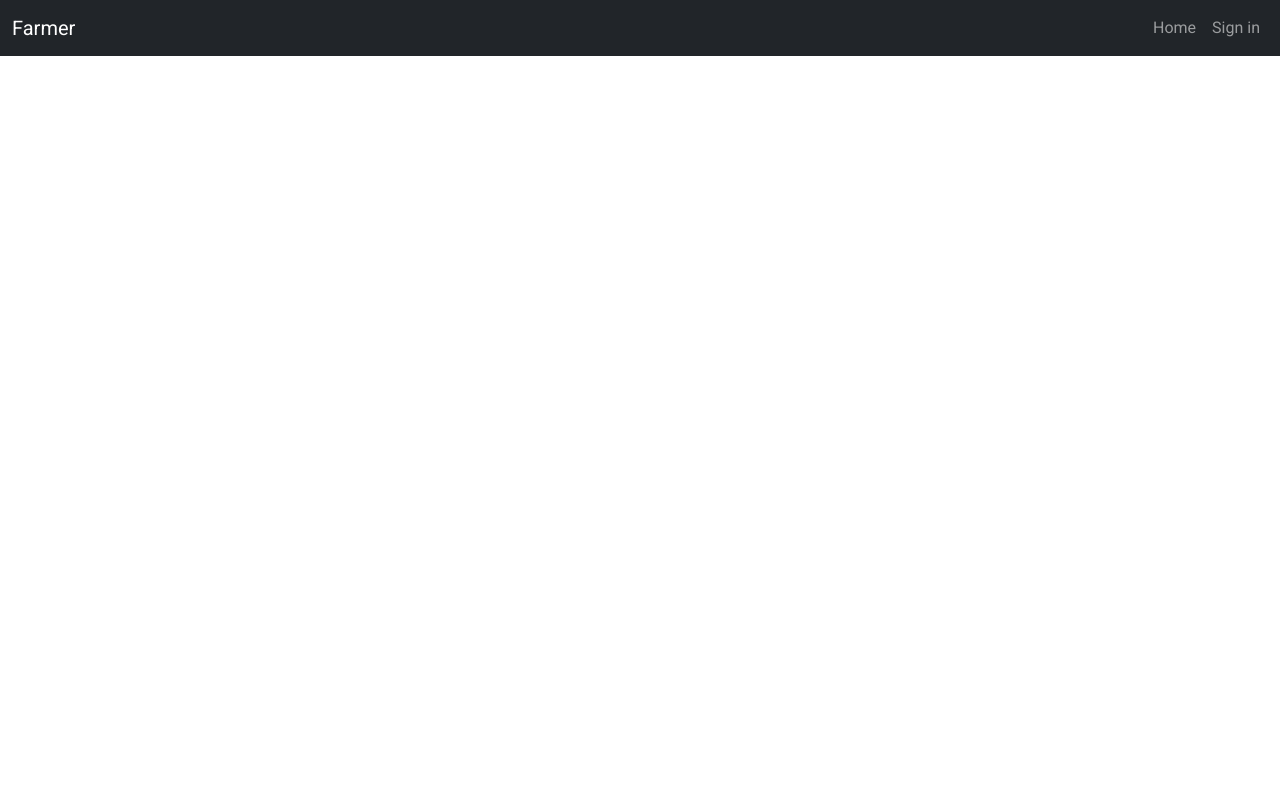
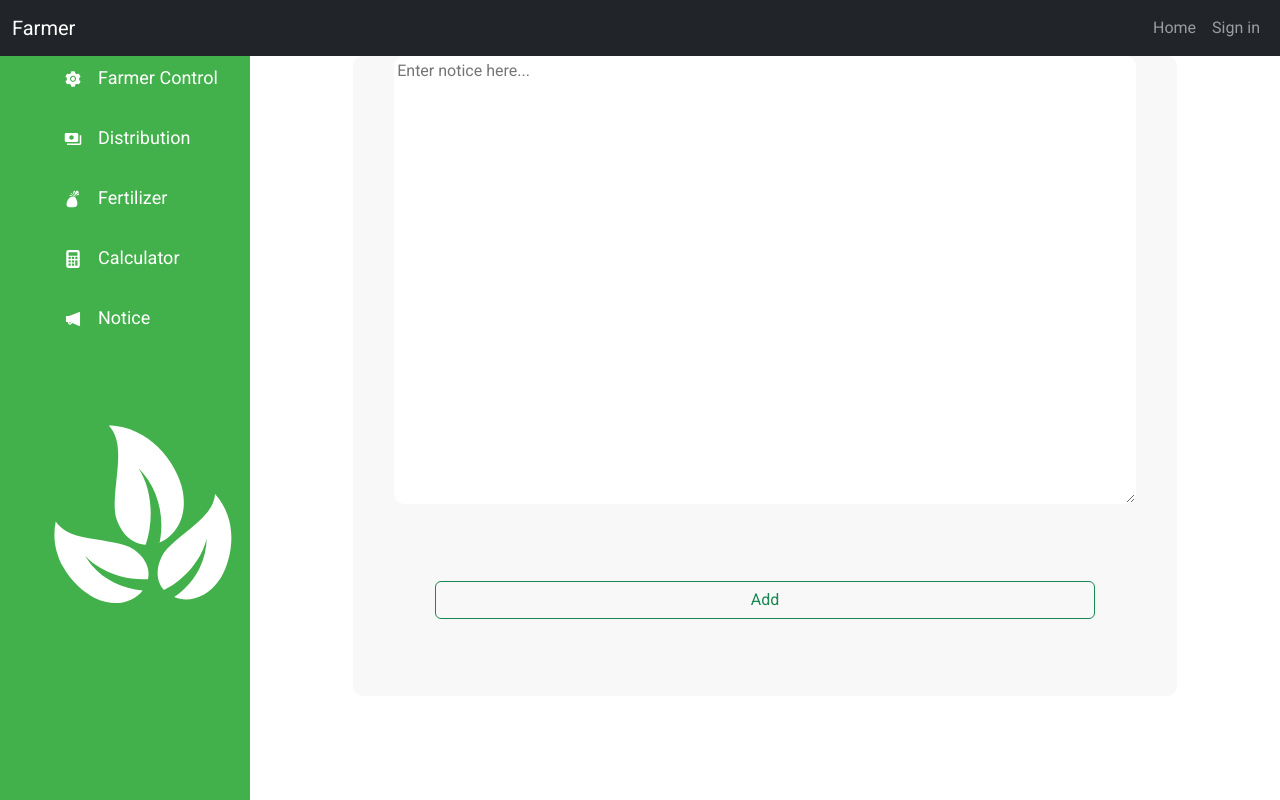
Before and after one commit to amilaupendra/Boothaya, a React (Create React App) app: page /notice in a window 1280 px wide. Before the commit this address had no page. Built offline with nearby package versions, Linux system fonts and the light colour scheme.

Commit message:
all functions added

```diff
--- a/src/App.js
+++ b/src/App.js
@@ -12,6 +12,7 @@ import Calculator from './pages/calculator/Calculator';
 // import { Calculate } from '@mui/icons-material';
 import Fertilizer from './pages/fertilizer/Fertilizer';
 import Distribution from './pages/distribution/Distribution';
+import Notice from './pages/notice/Notice';
 
 function App() {
 
@@ -32,6 +33,7 @@ function App() {
       <Route exact path="/farmercontrol" element={<FarmerControl />} />
       <Route exact path="/fertilizer" element={<Fertilizer />} />
       <Route exact path='/distribution' element={<Distribution />} />
+      <Route exact path="/notice" element={<Notice/>} />
 
 
       </Routes>
--- a/src/Components/sidebar/Sidebardata.jsx
+++ b/src/Components/sidebar/Sidebardata.jsx
@@ -3,9 +3,7 @@ import { AiFillSetting } from 'react-icons/ai';
 import { MdPayments } from 'react-icons/md';
 import { GiSwapBag } from 'react-icons/gi';
 import { BsFillCalculatorFill } from 'react-icons/bs';
-
-
-
+import { AiFillNotification} from 'react-icons/ai';
 
 
 export const SidebarData = [
@@ -33,4 +31,10 @@ export const SidebarData = [
         icon: <BsFillCalculatorFill/>,
         cName: 'nav-text'
     },
+    {
+        title: 'Notice',
+        path: '/notice',
+        icon: <AiFillNotification/>,
+        cName: 'nav-text'
+    },
 ];
--- a/src/pages/calculator/calculator.jsx
+++ b/src/pages/calculator/calculator.jsx
@@ -5,7 +5,7 @@ import Sidebar from '../../Components/sidebar/Sidebar';
 export default function Calculator() {
 
   const [firstNumber, setFirstNumber] = useState("");
-  const [secondNumber, setSecondNumber] = useState(0);
+  const [secondNumber, setSecondNumber] = useState("");
   const [result, setResult] = useState(0);
 
   const HandleFirstNumberChange =(e) =>{
--- a/src/pages/farmerControl/FarmerControl.jsx
+++ b/src/pages/farmerControl/FarmerControl.jsx
@@ -129,7 +129,7 @@ export default function FarmerControl() {
           <div className="optional-operations">
             <input
               type="text"
-              placeholder="enter id to delete"
+              placeholder="enter id to delete or update"
               onChange={(e) => {
                 setId(e.target.value);
               }}
--- a/src/pages/home/Home.jsx
+++ b/src/pages/home/Home.jsx
@@ -1,11 +1,15 @@
-import React from 'react';
+import React, { useEffect, useState } from 'react';
 import { referencesData } from './referencesData';
 import './home.css'
 import { FaChevronCircleLeft, FaChevronCircleRight } from "react-icons/fa";
+import Axios from 'axios';
+
 
 
 
 export default function Home() {
+
+  const [notices, setNotices] = useState([]);
 
   const slideLeft =()=>{
     var slider = document.getElementById("slider");
@@ -16,6 +20,16 @@ export default function Home() {
     var slider = document.getElementById("slider");
     slider.scrollLeft = slider.scrollLeft + 600;
   };
+
+
+  useEffect(()=>{
+    Axios.get("http://localhost:4000/shownotices")
+    .then((response)=>{
+      setNotices(response.data);
+    }).catch((err)=>{
+      console.log(err)
+    },[]);
+  });
 
   return (
     <div className='home-div'>
@@ -34,8 +48,19 @@ export default function Home() {
     <FaChevronCircleRight className='rightslidericon' onClick={slideRight} />
     </div>
 
+    <div className="noticeboard">
+      <ul>
+      {notices.map((notice, i) =>{
+        return(
+        <li key={i}>{notice.notice_text}</li>
+      );
+    })}
+    </ul>
+
+    </div>
+
     </div>
 
 
-  )
+  );
 }
--- a/src/pages/home/home.css
+++ b/src/pages/home/home.css
@@ -8,6 +8,11 @@
     display: flex;
     margin: 3px;
 
+}
+
+.references .references-component:hover{
+    opacity: 100%;
+    transition: opacity 0.5s ;
 }
 
 .references{
@@ -68,3 +73,29 @@
 .references a{
     text-decoration: none;
 }
+
+
+.noticeboard{
+    margin: auto;
+}
+
+.noticeboard ul{
+    margin: auto;
+    width: 80%;
+    justify-content: center;
+}
+
+.noticeboard ul li{
+    height: 100px;
+    background-color: rgb(248, 248, 248);
+    border-radius: 10px;
+    width: 100%;
+    justify-content: center;
+    margin: 10px;
+    transition: transform .2s;
+
+}
+
+li:hover {
+    transform: scale(1.1);
+}
--- a/src/pages/home/referencesData.js
+++ b/src/pages/home/referencesData.js
@@ -15,7 +15,7 @@ export const referencesData =[
     },
     {
         "index" : "2",
-        "name" : "World agri",
+        "name" : "Fertilizers",
         "url": "https://foodtank.com/news/category/sustainable-agriculture/?gclid=Cj0KCQjwocShBhCOARIsAFVYq0jHauG2m_-z3H67KgGySPqPkBWsuhxb_2EEaNU719cyXbJed63EENsaArlYEALw_wcB",
         "image" : fertilizer
 
--- /dev/null
+++ b/src/pages/notice/Notice.jsx
@@ -0,0 +1,37 @@
+import React from 'react'
+import Sidebar from '../../Components/sidebar/Sidebar'
+import './notice.css'
+import Axios  from 'axios';
+import { useState } from 'react';
+
+export default function Notice() {
+    const [notice, setNotice] = useState('');
+    const textareaNotice = document.getElementById("textareaNotice")
+
+    const addNotice =()=>{
+        Axios.post("http://localhost:4000/addnotice",{
+            notice_text : notice,
+        }).then((response)=>{
+            console.log(response);
+            textareaNotice.innerHTML='fffff';
+        }).catch((err)=>{
+            console.log(err)
+    });
+    };
+
+
+  return (
+    <div className='notice-div'>
+        <Sidebar/>
+        <div className="noticebody-div">
+            <div className="notice-content">
+                <textarea placeholder='Enter notice here...' type="text" id='textareaNotice' onChange={(e)=>{
+                    setNotice(e.target.value);
+                }} />
+                <button class="btn btn-outline-success" onClick={addNotice}>Add</button>
+            </div>
+
+        </div>
+    </div>
+  )
+}
--- /dev/null
+++ b/src/pages/notice/notice.css
@@ -0,0 +1,34 @@
+
+
+.noticebody-div{
+    display: flex;
+    margin-left: 250px;
+}
+
+.notice-content{
+    width: 80%;
+    border-radius: 10px;
+    background-color: rgb(248, 248, 248);
+    display: flex;
+    flex-direction: column;
+    height: 80vh;
+    margin: auto;
+
+}
+
+.notice-content textarea{
+    width: 90%;
+    border-radius: 10px;
+    height: 70%;
+    display: flex;
+    margin-left: auto;
+    margin-right: auto;
+    border-style: solid;
+    outline: none;
+    border-color: transparent;
+}
+
+.notice-content button{
+    width: 80%;
+    margin: auto;
+}
```
Also changed, not shown: 1 other file (tests, documents, lock files or other folders).
